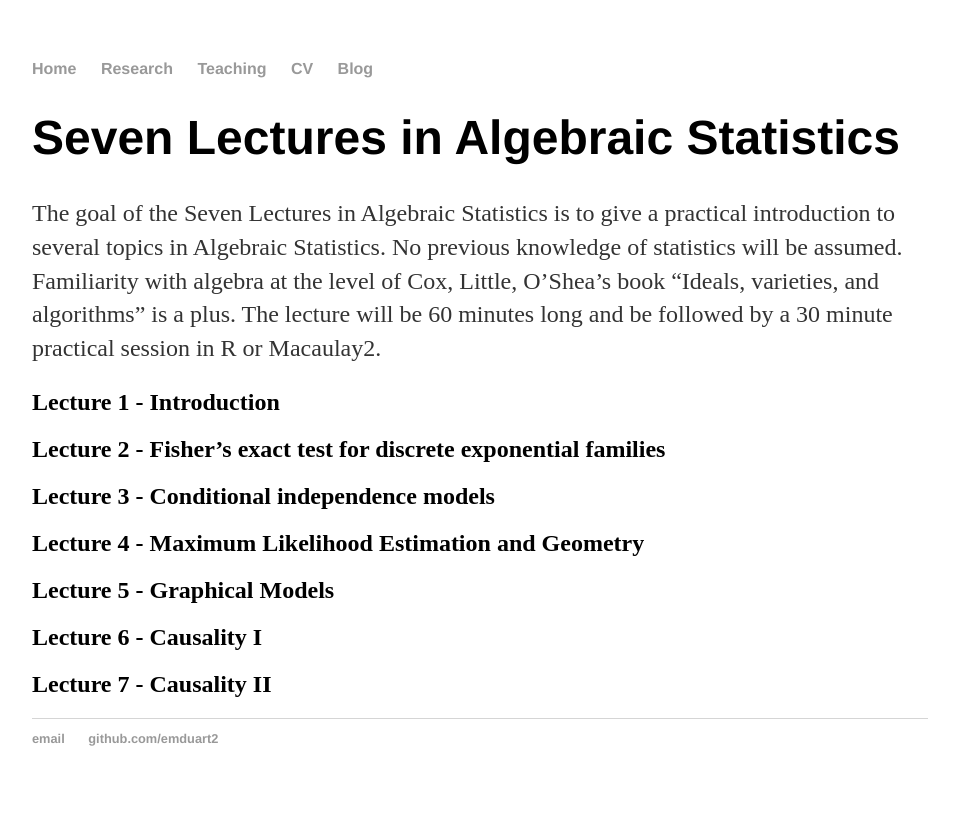
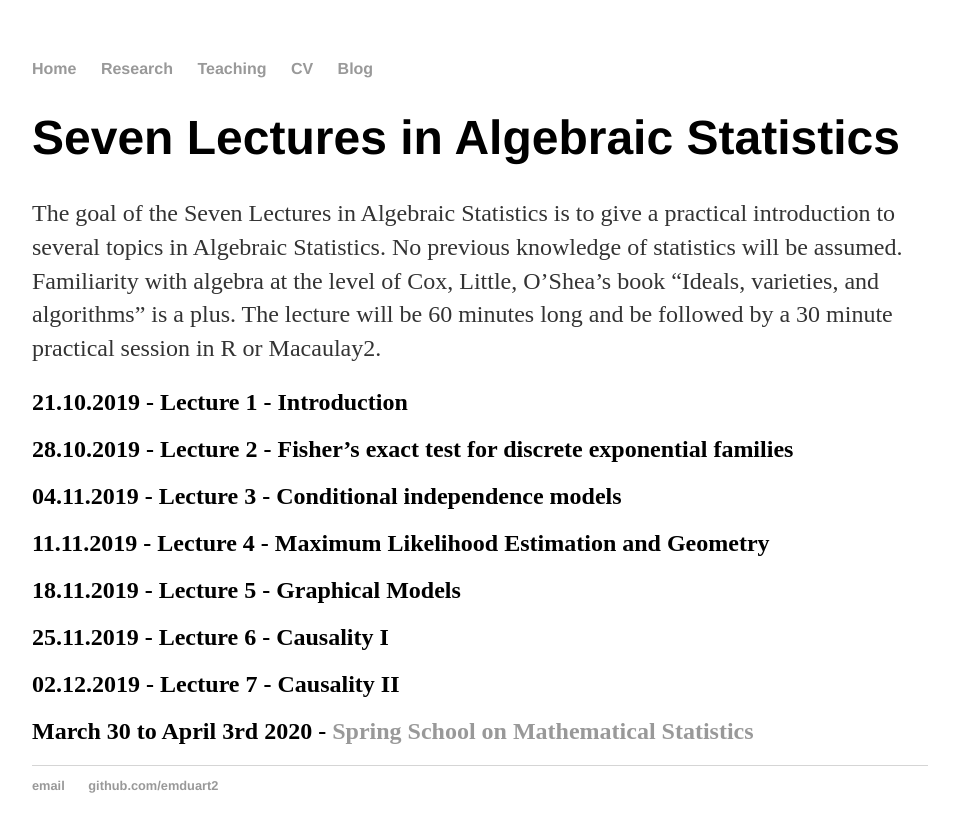
Before and after one commit to emduart2/emduart2.github.io, a Jekyll site: the page built from teaching/index.md, in a window 1280 px wide. Shown: the top 832 px of the page, without its empty margins (160-1119 px from the left). Built offline with Jekyll 4.4.1, drawn with Linux system fonts in a browser that asks for light colours.

Commit message:
added dates

```diff
--- a/teaching/index.md
+++ b/teaching/index.md
@@ -6,24 +6,26 @@ title: Teaching
 
 The goal of the Seven Lectures in Algebraic Statistics is to give a practical introduction to several topics in Algebraic Statistics. No previous knowledge of statistics will be assumed. Familiarity with algebra at the level of Cox, Little, O’Shea’s book “Ideals, varieties, and algorithms” is a plus. The lecture will be 60 minutes long and be followed by a 30 minute practical session in R or Macaulay2.
 
-## Lecture 1 - Introduction
+## 21.10.2019 - Lecture 1  - Introduction
 <!---Introduction to basic topics in probability and statistics. Examples of parametric statistical models
 and connections to toric varieties.--->
 
-## Lecture 2 - Fisher's exact test for discrete exponential families
+## 28.10.2019 - Lecture 2  - Fisher's exact test for discrete exponential families
 <!---We discuss how to perform Fisher's exact test and the Metropolis-Hastings algorithms for sampling
 for discrete exponential families. --->
 
-## Lecture 3 - Conditional independence models
+## 04.11.2019 - Lecture 3 - Conditional independence models
 <!--- Definition of conditional independence models and connections to primary decomposition. --->
 
-## Lecture 4 - Maximum Likelihood Estimation and Geometry
+## 11.11.2019 - Lecture 4 - Maximum Likelihood Estimation and Geometry
 <!---Study maximum likelihood estimation with an algebraic geometric approach. --->
 
-## Lecture 5 - Graphical Models
+## 18.11.2019 - Lecture 5 - Graphical Models
 <!--- TBA --->
 
-## Lecture 6 - Causality I
+## 25.11.2019 - Lecture 6 - Causality I
 
 
-## Lecture 7 - Causality II
+## 02.12.2019 - Lecture 7 - Causality II
+
+## March 30 to April 3rd  2020 - [Spring School on Mathematical Statistics](https://www.mis.mpg.de/calendar/conferences/2020/ssms2020.html)
```
